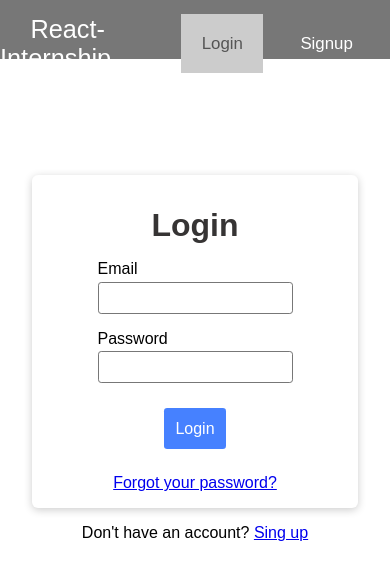
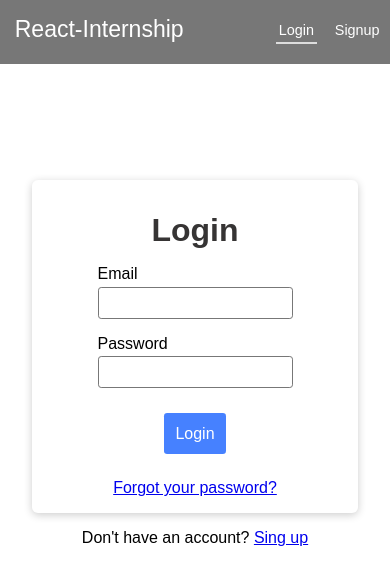
Before and after one commit to ModernCoDev/internship-react, a React (Create React App) app: page /login in a window 390 px wide. Shown: the top 584 px of the page. Built offline with nearby package versions, Linux system fonts and the light colour scheme; no server answers.

Commit message:
underline as active class and better navbar responsivity

```diff
--- a/src/layouts/Header/Navbar.module.css
+++ b/src/layouts/Header/Navbar.module.css
@@ -1,11 +1,7 @@
 .navbar {
   background-color: #777;
-  height: 7vh;
-  font-size: 2vh;
-}
-
-.navbar div {
-  margin: 0 0 0 0;
+  height: 4rem;
+  font-size: 1.2rem;
 }
 
 .navbar ul {
@@ -17,19 +13,27 @@
 
 .navbar li {
   display: inline;
-  margin: 1.8vh 0;
-}
-
-.navbar li:last-child {
-  margin: 1.8vh 2vh;
+  margin: 0.45em 0.5em;
 }
 
 .navbar a {
-  padding: 1.2em;
+  padding: 0 0.2rem 0.3rem;
   color: white;
   text-decoration: none;
 }
 
 .logo {
-  font-size: 3vh;
+  /* padding-left: 0.5em; */
+  font-size: 1.6em;
 }
+
+@media all and (max-width: 450px) {
+  .navbar {
+    font-size: 0.9rem;
+  }
+
+  .navbar li {
+    display: inline;
+    margin: 0.7em 0.5em;
+  }
+}
--- a/src/layouts/Header/SignedInLinks.js
+++ b/src/layouts/Header/SignedInLinks.js
@@ -21,8 +21,9 @@ const SignedInLinks = () => {
   };
 
   let activeStyle = {
-    backgroundColor: "#ccc",
-    color: "#555",
+    // backgroundColor: "#ccc",
+    // color: "#555",
+    borderBottom: "2px solid #ddd"
   };
 
   return (
--- a/src/layouts/Header/SignedInLinks.module.css
+++ b/src/layouts/Header/SignedInLinks.module.css
@@ -2,9 +2,7 @@
   display: inline;
   border: 2px solid #ddd;
   border-radius: 0.2rem;
-  /* padding: 0.3rem 0.7rem; */
-  font-size: 0.9em;
-  padding: 0.5vh 1.3vh;
+  padding: 0.3rem 0.7rem;
   background-color: inherit;
   color: #ddd;
   cursor: pointer;
--- a/src/layouts/Header/SignedOutLinks.js
+++ b/src/layouts/Header/SignedOutLinks.js
@@ -3,8 +3,9 @@ import { NavLink } from 'react-router-dom';
 
 const SignedOutLinks = () => {
   let activeStyle = {
-    backgroundColor: "#ccc",
-    color: "#555",
+    // backgroundColor: "#ccc",
+    // color: "#555",
+    borderBottom: "2px solid #ddd"
   };
 
   return (
```
